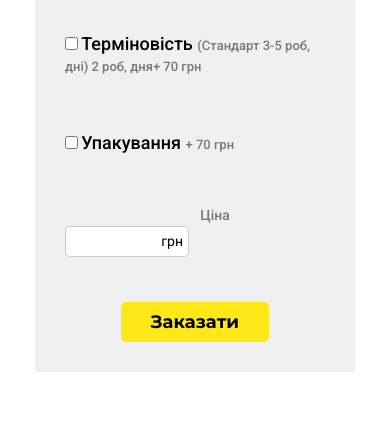
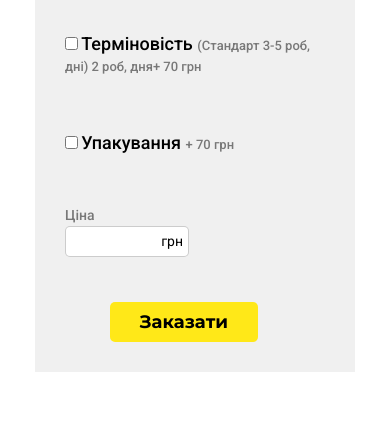
Before and after one commit to vitalik1ilkiv/fotoart, a plain HTML site: page index.html in a window 390 px wide. Shown: the part 8149-8594 px from the top of the page. Drawn offline with nearby package versions, Linux system fonts and the light colour scheme.

Commit message:
Update style.css

```diff
--- a/css/style.css
+++ b/css/style.css
@@ -2801,7 +2801,10 @@ form{
 	.forma__buttom{
 		display: block;
 		margin: 50px 0 0 0;
-		text-align: center;
+	}
+
+	.forma__price-titel{
+		margin: 0;
 	}
 
 	.forma__prc{
@@ -2813,7 +2816,7 @@ form{
 	}
 
 	.schedule{
-		margin: 30px 0 0 0;
+		margin: 30px 0 0 45px;
 
 	}
 	.option__size{
```
